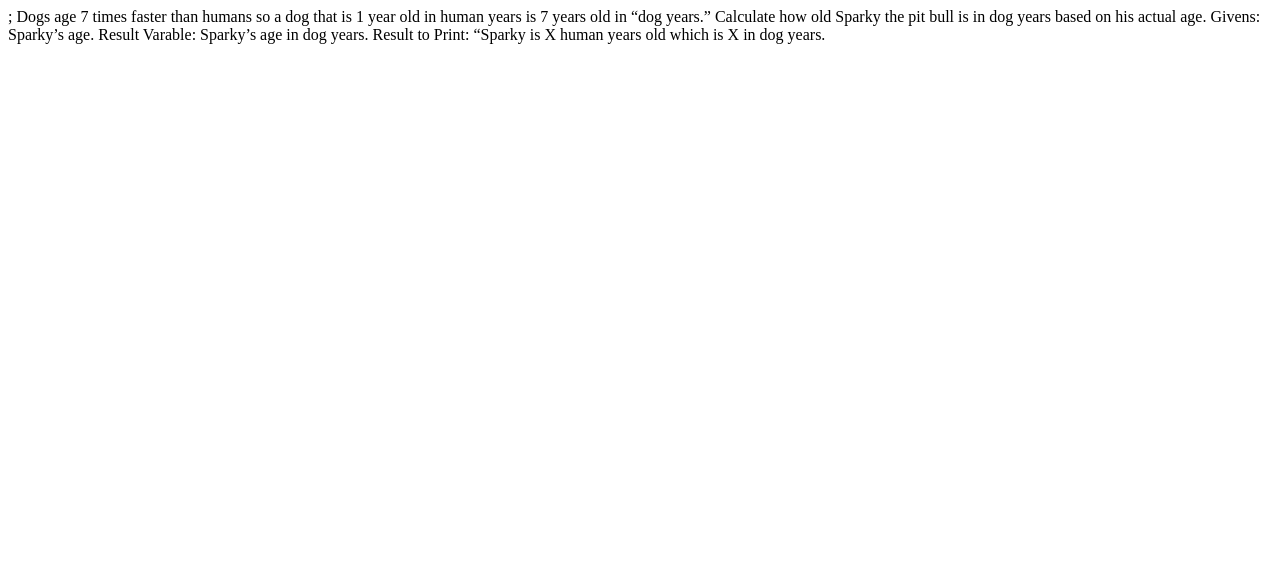
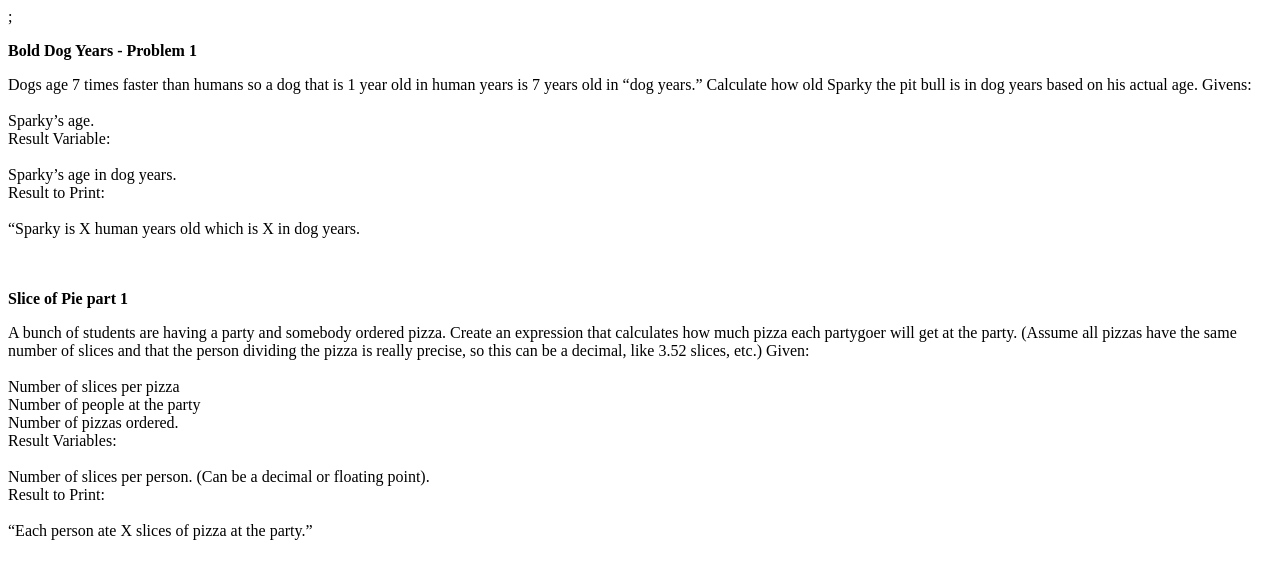
Before and after one commit to jmcusmc81/Ceres_Joshua_WPF, a plain HTML site: page Expression_worksheet/index.html in a window 1280 px wide. Drawn offline with Linux system fonts and the light colour scheme.

Commit message:
Second Problem with dividing pizza slices evenly among the party goers. I did not commit this every step of the process. This is the entire script expression.

```diff
--- a/Expression_worksheet/index.html
+++ b/Expression_worksheet/index.html
@@ -5,16 +5,36 @@
     <title>Expressions_worksheet</title>
         <script src="js/script.js"></script>;
 </head>
-<body> Dogs age 7 times faster than humans so a dog that is 1 year old in human years is 7 years old in “dog years.”  Calculate how old Sparky the pit bull is in dog years based on his actual age.
-Givens:
+<body>
+<p><b> Bold Dog Years - Problem 1</b><p/>
+Dogs age 7 times faster than humans so a dog that is 1 year old in human years is 7 years old in “dog years.”  Calculate how old Sparky the pit bull is in dog years based on his actual age.
+Givens:<br>
+<br>
+Sparky’s age.<br>
+Result Variable:<br>
+<br>
+Sparky’s age in dog years.<br>
+Result to Print:<br>
+<br>
+“Sparky is X human years old which is X in dog years.<br>
+<br>
+<br>
+<p><b>Slice of Pie part 1</b><p/>
 
-Sparky’s age.
-Result Varable:
-
-Sparky’s age in dog years.
-Result to Print:
-
-“Sparky is X human years old which is X in dog years.
+A bunch of students are having a party and somebody ordered pizza. Create an expression that calculates how much pizza each partygoer will get at the party.  (Assume all pizzas have the same number of slices and that the person dividing the pizza is really precise, so this can be a decimal, like 3.52 slices, etc.)
+Given:<br>
+<br>
+Number of slices per pizza<br>
+Number of people at the party<br>
+Number of pizzas ordered.<br>
+Result Variables:<br>
+<br>
+Number of slices per person. (Can be a decimal or floating point).<br>
+Result to Print:<br>
+<br>
+“Each person ate X slices of pizza at the party.”<br>
+<br>
+<br>
 
 </body>
 </html>
--- a/Expression_worksheet/js/script.js
+++ b/Expression_worksheet/js/script.js
@@ -15,6 +15,10 @@ var humanYears=1;
 var dogAge=7*1 + " Years Old";
 console.log(dogAge);
 
+var partyGoer=4;
+var pizzaSlices=8;
+var slicerPerPerson= pizzaSlices/partyGoer + " Slices per Partygoer";
+console.log(slicerPerPerson);
 
 
 
```
